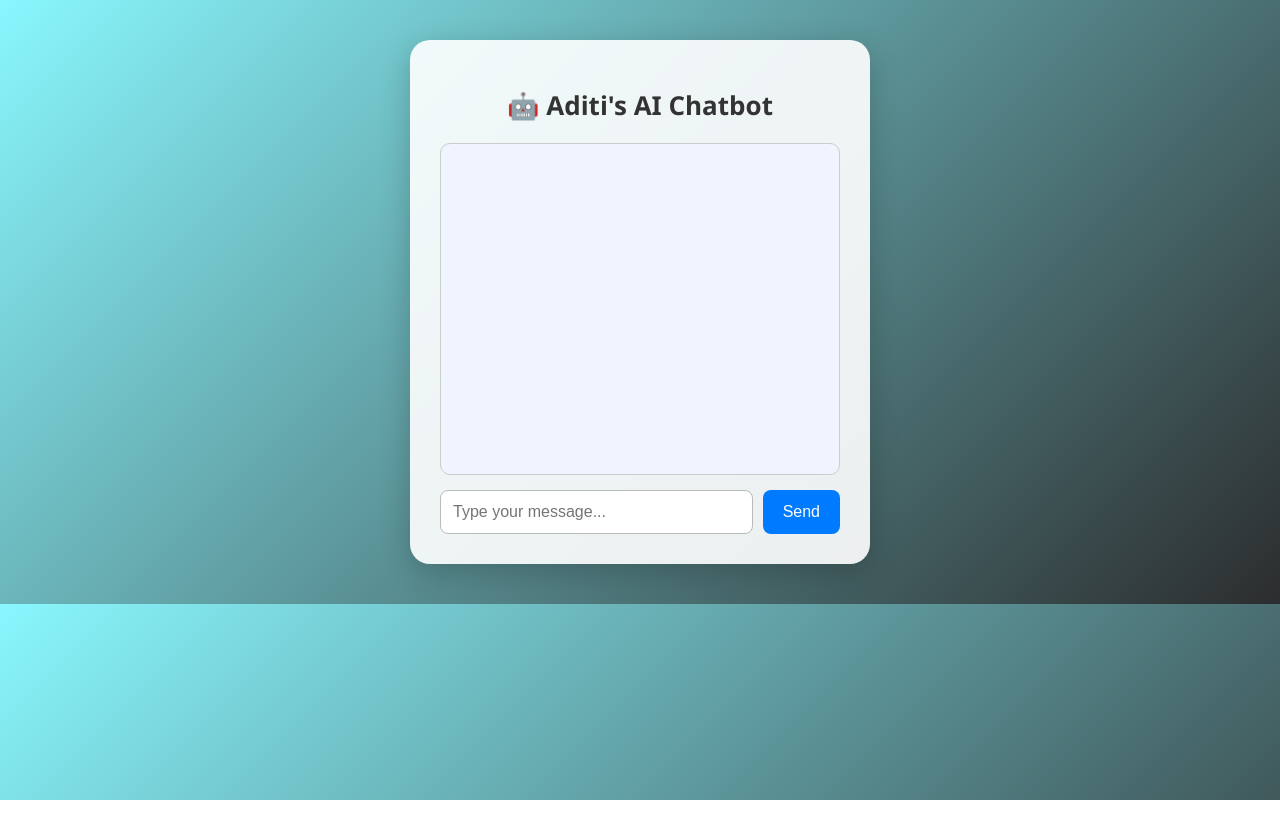
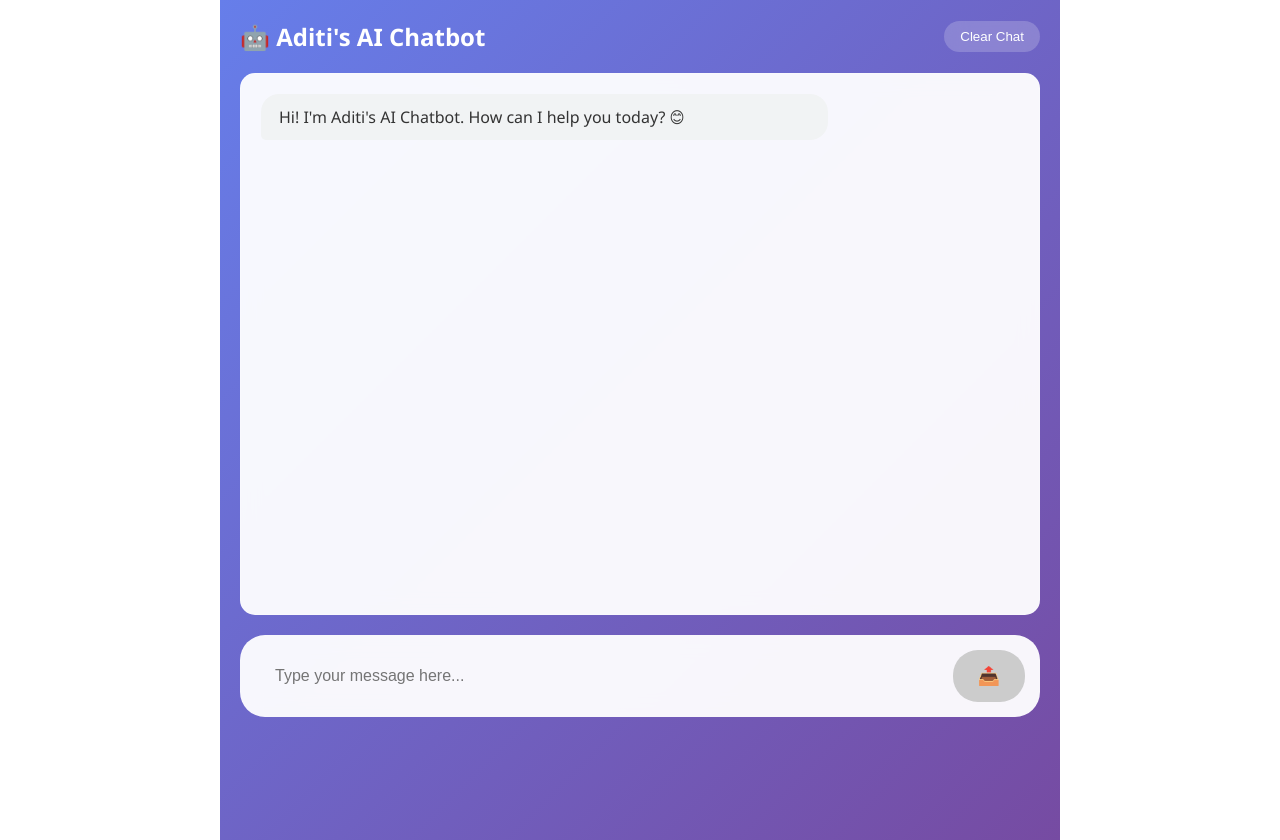
Before and after one commit to AditiDhumal2/chatbot, a React (Create React App) app in the folder frontend/: page / in a window 1280 px wide. Before the commit the page ends 800 px from the top, so only its background shows below. Built offline with nearby package versions, Linux system fonts and the light colour scheme.

Commit message:
changes for proper deployment

```diff
--- a/frontend/src/App.css
+++ b/frontend/src/App.css
@@ -1,94 +1,170 @@
-/* Gradient Background */
-body {
-  margin: 0;
-  padding: 0;
-  background: linear-gradient(135deg, #89f7fe, #2c2d2e);
-  font-family: 'Segoe UI', sans-serif;
+.chat-container {
+  max-width: 800px;
+  margin: 0 auto;
+  padding: 20px;
+  font-family: 'Segoe UI', Tahoma, Geneva, Verdana, sans-serif;
+  background: linear-gradient(135deg, #667eea 0%, #764ba2 100%);
+  min-height: 100vh;
 }
 
-/* Chat Container */
-.chat-container {
-  background: rgba(255, 255, 255, 0.9);
-  max-width: 400px;
-  margin: 40px auto;
-  padding: 30px;
-  border-radius: 20px;
-  box-shadow: 0 8px 30px rgba(0, 0, 0, 0.2);
-  text-align: center;
+.chat-header {
+  display: flex;
+  justify-content: space-between;
+  align-items: center;
+  margin-bottom: 20px;
 }
 
-/* Heading */
 h1 {
-  font-size: 26px;
-  margin-bottom: 20px;
-  color: #333;
+  color: white;
+  margin: 0;
+  font-size: 24px;
 }
 
-/* Chat Area */
-.chat-box {
-  display: flex;
-  flex-direction: column;
-  height: 300px;
-  overflow-y: auto;
-  padding: 15px;
-  background: #f0f4ff;
-  border-radius: 10px;
-  border: 1px solid #ccc;
-  margin-bottom: 15px;
+.clear-btn {
+  background: rgba(255, 255, 255, 0.2);
+  color: white;
+  border: none;
+  padding: 8px 16px;
+  border-radius: 20px;
+  cursor: pointer;
+  backdrop-filter: blur(10px);
 }
 
-/* Message Styles */
+.clear-btn:hover {
+  background: rgba(255, 255, 255, 0.3);
+}
+
+.chat-box {
+  height: 500px;
+  border: 1px solid rgba(255, 255, 255, 0.2);
+  border-radius: 15px;
+  padding: 20px;
+  overflow-y: auto;
+  margin-bottom: 20px;
+  background: rgba(255, 255, 255, 0.95);
+  backdrop-filter: blur(10px);
+}
+
 .message {
-  padding: 12px 16px;
-  margin: 10px 0;
-  border-radius: 20px;
+  margin-bottom: 15px;
+  padding: 12px 18px;
+  border-radius: 18px;
+  max-width: 70%;
   word-wrap: break-word;
-  font-size: 15px;
   line-height: 1.4;
-  width: fit-content;
-  max-width: 80%;
 }
 
 .message.user {
-  background-color: #007bff;
+  background: linear-gradient(135deg, #667eea, #764ba2);
   color: white;
   margin-left: auto;
-  text-align: right;
-  align-self: flex-end;
+  border-bottom-right-radius: 5px;
 }
 
 .message.bot {
-  background-color: #e5e5ea;
-  color: #222;
+  background: #f1f3f4;
+  color: #333;
   margin-right: auto;
-  text-align: left;
-  align-self: flex-start;
+  border-bottom-left-radius: 5px;
 }
 
-/* Input and Button */
 .input-area {
   display: flex;
-  gap: 10px;
+  gap: 12px;
+  background: rgba(255, 255, 255, 0.95);
+  padding: 15px;
+  border-radius: 25px;
+  backdrop-filter: blur(10px);
 }
 
-input[type="text"] {
+.input-area input {
   flex: 1;
-  padding: 12px;
-  border: 1px solid #bbb;
-  border-radius: 8px;
+  padding: 15px 20px;
+  border: none;
+  border-radius: 25px;
   font-size: 16px;
+  background: transparent;
+  outline: none;
 }
 
-button {
-  padding: 12px 20px;
-  background-color: #007bff;
+.input-area input:focus {
+  background: rgba(255, 255, 255, 0.8);
+}
+
+.send-btn {
+  padding: 15px 25px;
+  background: linear-gradient(135deg, #667eea, #764ba2);
   color: white;
   border: none;
-  border-radius: 8px;
+  border-radius: 25px;
   cursor: pointer;
-  font-size: 16px;
+  font-size: 18px;
+  transition: transform 0.2s;
 }
 
-button:hover {
-  background-color: #0056b3;
+.send-btn:hover:not(:disabled) {
+  transform: scale(1.05);
 }
+
+.send-btn:disabled {
+  background: #ccc;
+  cursor: not-allowed;
+  transform: none;
+}
+
+.typing-indicator {
+  display: flex;
+  align-items: center;
+  gap: 4px;
+  color: #666;
+}
+
+.dot {
+  width: 8px;
+  height: 8px;
+  border-radius: 50%;
+  background: #666;
+  animation: typing 1.4s infinite ease-in-out;
+}
+
+.dot:nth-child(1) { animation-delay: -0.32s; }
+.dot:nth-child(2) { animation-delay: -0.16s; }
+
+@keyframes typing {
+  0%, 80%, 100% { transform: scale(0.8); opacity: 0.5; }
+  40% { transform: scale(1); opacity: 1; }
+}
+
+/* Scrollbar styling */
+.chat-box::-webkit-scrollbar {
+  width: 8px;
+}
+
+.chat-box::-webkit-scrollbar-track {
+  background: rgba(255, 255, 255, 0.3);
+  border-radius: 4px;
+}
+
+.chat-box::-webkit-scrollbar-thumb {
+  background: rgba(102, 126, 234, 0.6);
+  border-radius: 4px;
+}
+
+.chat-box::-webkit-scrollbar-thumb:hover {
+  background: rgba(102, 126, 234, 0.8);
+}
+
+/* Responsive design */
+@media (max-width: 768px) {
+  .chat-container {
+    padding: 10px;
+  }
+
+  .chat-box {
+    height: 400px;
+  }
+
+  .message {
+    max-width: 85%;
+  }
+}
--- a/frontend/src/App.js
+++ b/frontend/src/App.js
@@ -4,7 +4,13 @@ import './App.css';
 function App() {
   const [message, setMessage] = useState('');
   const [chat, setChat] = useState([]);
+  const [isLoading, setIsLoading] = useState(false);
   const messagesEndRef = useRef(null);
+
+  // Add welcome message when component mounts
+  useEffect(() => {
+    setChat([{ type: 'bot', text: "Hi! I'm Aditi's AI Chatbot. How can I help you today? 😊" }]);
+  }, []);
 
   const sendMessage = async () => {
     if (!message.trim()) return;
@@ -12,27 +18,45 @@ function App() {
     const userMsg = { type: 'user', text: message };
     setChat((prev) => [...prev, userMsg]);
     setMessage('');
+    setIsLoading(true);
 
     try {
-      const res = await fetch('https://chatbot-qxgm.onrender.com/chat/api', {
+      const response = await fetch('https://chatbot-qxgm.onrender.com/chat/api', {
         method: 'POST',
-        headers: { 'Content-Type': 'application/json' },
-        body: JSON.stringify({ message }),
+        headers: {
+          'Content-Type': 'application/json',
+        },
+        body: JSON.stringify({ message: message.trim() }),
       });
 
-      const data = await res.json();
+      if (!response.ok) {
+        throw new Error(`Server responded with status: ${response.status}`);
+      }
+
+      const data = await response.json();
       const botMsg = { type: 'bot', text: data.reply };
       setChat((prev) => [...prev, botMsg]);
+
     } catch (err) {
-      setChat((prev) => [
-        ...prev,
-        { type: 'bot', text: 'Sorry, something went wrong.' },
-      ]);
+      console.error('Chat error:', err);
+      const botMsg = {
+        type: 'bot',
+        text: 'Sorry, I cannot connect to the chatbot service right now. Please try again later.'
+      };
+      setChat((prev) => [...prev, botMsg]);
+    } finally {
+      setIsLoading(false);
     }
   };
 
   const handleKeyPress = (e) => {
-    if (e.key === 'Enter') sendMessage();
+    if (e.key === 'Enter' && !isLoading) {
+      sendMessage();
+    }
+  };
+
+  const clearChat = () => {
+    setChat([{ type: 'bot', text: "Hi! I'm Aditi's AI Chatbot. How can I help you today? 😊" }]);
   };
 
   useEffect(() => {
@@ -41,24 +65,45 @@ function App() {
 
   return (
     <div className="chat-container">
-      <h1>🤖 Aditi's AI Chatbot</h1>
+      <div className="chat-header">
+        <h1>🤖 Aditi's AI Chatbot</h1>
+        <button className="clear-btn" onClick={clearChat}>Clear Chat</button>
+      </div>
+
       <div className="chat-box">
         {chat.map((msg, i) => (
           <div key={i} className={`message ${msg.type}`}>
             {msg.text}
           </div>
         ))}
+        {isLoading && (
+          <div className="message bot">
+            <div className="typing-indicator">
+              <span className="dot"></span>
+              <span className="dot"></span>
+              <span className="dot"></span>
+            </div>
+          </div>
+        )}
         <div ref={messagesEndRef} />
       </div>
+
       <div className="input-area">
         <input
           type="text"
           value={message}
-          placeholder="Type your message..."
+          placeholder="Type your message here..."
           onChange={(e) => setMessage(e.target.value)}
           onKeyDown={handleKeyPress}
+          disabled={isLoading}
         />
-        <button onClick={sendMessage}>Send</button>
+        <button
+          onClick={sendMessage}
+          disabled={isLoading || !message.trim()}
+          className="send-btn"
+        >
+          {isLoading ? '⏳' : '📤'}
+        </button>
       </div>
     </div>
   );
```
Also changed, not shown: 1 other file (tests, documents, lock files or other folders).
